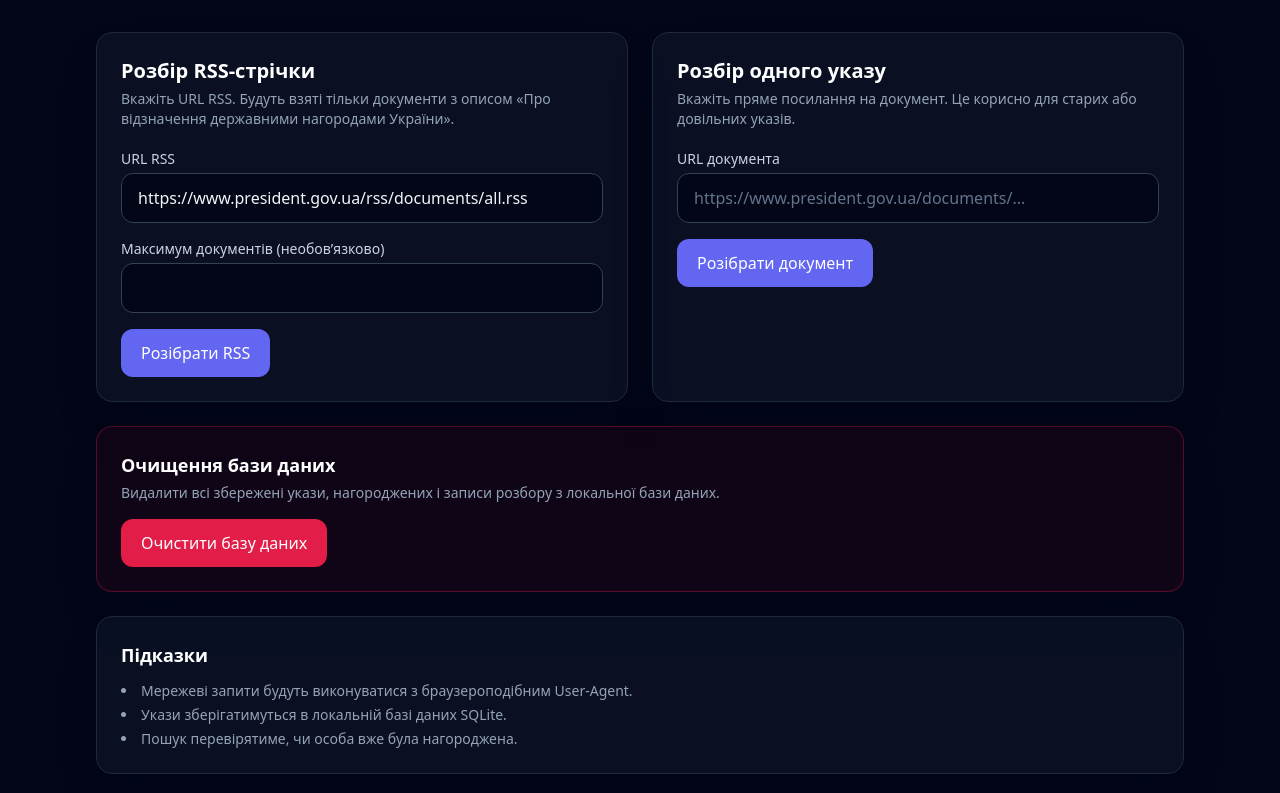
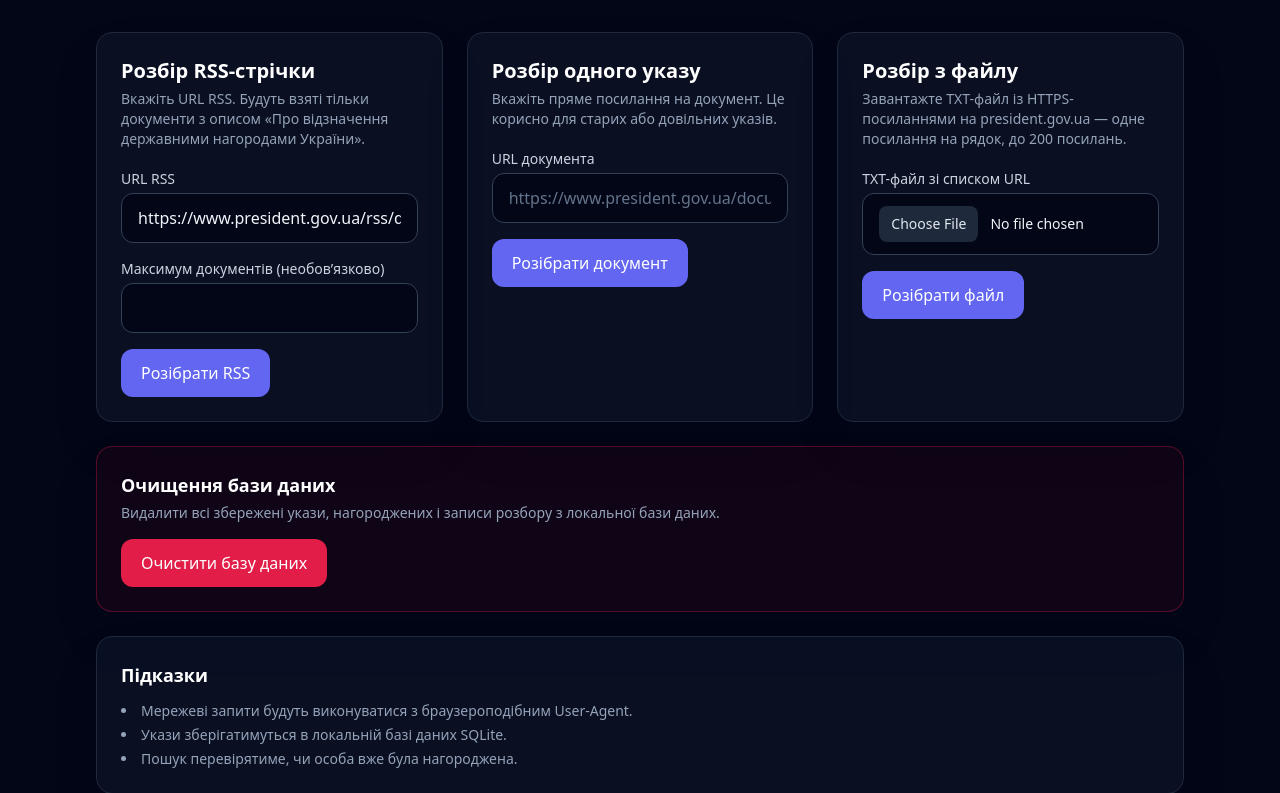
Before and after one commit to veschiy/order_parser, a Laravel app: page /parse in a window 1280 px wide. Shown: the part 93-886 px from the top of the page. Run offline with Laravel 12, Linux system fonts and the light colour scheme; some libraries are stand-ins or nearby versions.

Commit message:
feat: parse decree URLs from uploaded files
- ParseController and ParseRequest — validate uploaded TXT files and parse
  up to 200 HTTPS URLs from president.gov.ua
- parse/index.blade.php — add a file-upload form with loading state
- AwardsParserService — reparse soft-deleted orders while skipping active ones
- BrowserlikeClient — allow an injected requester for HTTP tests
- ParseFileTest — cover upload parsing, URL validation, limits, and deleted orders

```diff
--- a/app/Http/Controllers/ParseController.php
+++ b/app/Http/Controllers/ParseController.php
@@ -12,6 +12,7 @@ use App\Services\Monitoring\MonitoringEvaluationCache;
 use App\Services\Parsers\AwardsParserService;
 use Illuminate\Contracts\View\View;
 use Illuminate\Http\RedirectResponse;
+use Illuminate\Http\UploadedFile;
 use Illuminate\Support\Facades\DB;
 
 final class ParseController extends Controller
@@ -37,12 +38,98 @@ final class ParseController extends Controller
                 ->with('status', $this->formatSummary($summary));
         }
 
+        if ($mode === 'file') {
+            return $this->parseUploadedUrls($request);
+        }
+
         $url = $request->string('document_url')->toString();
         $summary = $this->parser->parseSingle($url);
 
         return redirect()
             ->route('parse.index')
             ->with('status', $this->formatSummary($summary));
+    }
+
+    private function parseUploadedUrls(ParseRequest $request): RedirectResponse
+    {
+        $file = $request->file('urls_file');
+        if (! $file instanceof UploadedFile) {
+            return redirect()
+                ->route('parse.index')
+                ->withErrors(['urls_file' => 'Завантажте текстовий файл зі списком URL.']);
+        }
+
+        $contents = $file->get();
+        if (is_string($contents)) {
+            $contents = preg_replace('/^\xEF\xBB\xBF/', '', $contents) ?? $contents;
+        }
+
+        $lines = is_string($contents) ? preg_split('/\R/', $contents) : false;
+        $urls = array_values(array_filter(
+            array_map(trim(...), $lines ?: []),
+            static fn (string $url): bool => $url !== '',
+        ));
+
+        if ($urls === [] || count($urls) > 200) {
+            return redirect()
+                ->route('parse.index')
+                ->withErrors(['urls_file' => 'Файл має містити від 1 до 200 URL-адрес, по одній на рядок.']);
+        }
+
+        foreach ($urls as $url) {
+            if (! $this->isAllowedFileUrl($url)) {
+                return redirect()
+                    ->route('parse.index')
+                    ->withErrors(['urls_file' => 'Дозволені лише HTTPS-посилання на president.gov.ua.']);
+            }
+        }
+
+        $summary = [
+            'mode' => 'file',
+            'source_url' => 'Uploaded URL list',
+            'items_found' => count($urls),
+            'items_parsed' => 0,
+            'orders_created' => 0,
+            'awardees_created' => 0,
+            'orders_processed' => 0,
+            'awardees_processed' => 0,
+            'errors' => [],
+        ];
+
+        foreach ($urls as $url) {
+            $singleSummary = $this->parser->parseSingle($url);
+            $summary['items_parsed'] += $singleSummary['items_parsed'];
+            $summary['orders_created'] += $singleSummary['orders_created'];
+            $summary['awardees_created'] += $singleSummary['awardees_created'];
+            $summary['orders_processed'] += $singleSummary['orders_processed'];
+            $summary['awardees_processed'] += $singleSummary['awardees_processed'];
+
+            foreach ($singleSummary['errors'] as $error) {
+                $summary['errors'][] = $url.': '.$error;
+            }
+        }
+
+        return redirect()
+            ->route('parse.index')
+            ->with('status', $this->formatSummary($summary));
+    }
+
+    private function isAllowedFileUrl(string $url): bool
+    {
+        if (filter_var($url, FILTER_VALIDATE_URL) === false) {
+            return false;
+        }
+
+        $parts = parse_url($url);
+        if (! is_array($parts)) {
+            return false;
+        }
+
+        return strtolower($parts['scheme'] ?? '') === 'https'
+            && in_array(strtolower($parts['host'] ?? ''), ['president.gov.ua', 'www.president.gov.ua'], true)
+            && ! isset($parts['user'])
+            && ! isset($parts['pass'])
+            && (! isset($parts['port']) || $parts['port'] === 443);
     }
 
     public function clearDatabase(MonitoringEvaluationCache $evaluationCache): RedirectResponse
--- a/app/Http/Requests/ParseRequest.php
+++ b/app/Http/Requests/ParseRequest.php
@@ -19,10 +19,11 @@ final class ParseRequest extends FormRequest
     public function rules(): array
     {
         return [
-            'mode' => ['required', 'in:rss,single'],
+            'mode' => ['required', 'in:rss,single,file'],
             'rss_url' => ['required_if:mode,rss', 'url'],
             'max_items' => ['nullable', 'integer', 'min:1', 'max:100'],
             'document_url' => ['required_if:mode,single', 'url'],
+            'urls_file' => ['required_if:mode,file', 'file', 'mimes:txt', 'extensions:txt', 'max:1024'],
         ];
     }
 }
--- a/app/Services/Http/BrowserlikeClient.php
+++ b/app/Services/Http/BrowserlikeClient.php
@@ -20,6 +20,9 @@ final class BrowserlikeClient
     /** @var callable(int): void */
     private $sleeper;
 
+    /** @var (callable(string, array<string, string>): array{0: int, 1: string})|null */
+    private $requester;
+
     private ?float $lastRequestAt = null;
 
     /** @var non-empty-string|null */
@@ -31,10 +34,12 @@ final class BrowserlikeClient
         ?callable $sleeper = null,
         private readonly int $minIntervalMs = 1000,
         private readonly bool $useCookies = true,
+        ?callable $requester = null,
     ) {
         $this->sleeper = $sleeper ?? static function (int $microseconds): void {
             usleep($microseconds);
         };
+        $this->requester = $requester;
     }
 
     public function __destruct()
@@ -186,6 +191,10 @@ final class BrowserlikeClient
      */
     private function perform(string $url, array $headers): array
     {
+        if ($this->requester !== null) {
+            return ($this->requester)($url, $headers);
+        }
+
         $handle = curl_init($url);
 
         if ($handle === false) {
--- a/app/Services/Parsers/AwardsParserService.php
+++ b/app/Services/Parsers/AwardsParserService.php
@@ -207,11 +207,7 @@ final class AwardsParserService
         $publicationDate = $this->parsePublishedAt($publishedAt);
         $existingOrder = Order::withTrashed()->where('document_url', $url)->first();
 
-        if ($existingOrder !== null && $existingOrder->awardees()->exists()) {
-            if ($existingOrder->trashed()) {
-                $existingOrder->restore();
-            }
-
+        if ($existingOrder !== null && ! $existingOrder->trashed()) {
             return [$existingOrder, 0, null];
         }
 
--- a/resources/views/parse/index.blade.php
+++ b/resources/views/parse/index.blade.php
@@ -3,7 +3,7 @@
 @section('title', 'Розбір стрічки або указу')
 
 @section('content')
-    <div class="grid gap-6 lg:grid-cols-2">
+    <div class="grid gap-6 lg:grid-cols-3">
         <section class="relative rounded-2xl border border-slate-800 bg-slate-900/60 p-6 shadow-2xl shadow-slate-950/30">
             <h2 class="text-xl font-semibold text-white">Розбір RSS-стрічки</h2>
             <p class="mt-1 text-sm text-slate-400">Вкажіть URL RSS. Будуть взяті тільки документи з описом «Про відзначення державними нагородами України».</p>
@@ -74,6 +74,36 @@
                 </div>
             </div>
         </section>
+
+        <section class="relative rounded-2xl border border-slate-800 bg-slate-900/60 p-6 shadow-2xl shadow-slate-950/30">
+            <h2 class="text-xl font-semibold text-white">Розбір з файлу</h2>
+            <p class="mt-1 text-sm text-slate-400">Завантажте TXT-файл із HTTPS-посиланнями на president.gov.ua — одне посилання на рядок, до 200 посилань.</p>
+
+            <form method="POST" action="{{ route('parse.store') }}" enctype="multipart/form-data" class="mt-5 space-y-4" onsubmit="document.getElementById('parseFile-loading').classList.remove('hidden')">
+                @csrf
+                <input type="hidden" name="mode" value="file">
+                <div>
+                    <label for="urls_file" class="mb-1 block text-sm font-medium text-slate-300">TXT-файл зі списком URL</label>
+                    <input
+                        id="urls_file"
+                        type="file"
+                        name="urls_file"
+                        accept=".txt,text/plain"
+                        required
+                        class="w-full rounded-xl border border-slate-700 bg-slate-950 px-4 py-3 text-sm text-slate-100 outline-none transition file:mr-3 file:rounded-lg file:border-0 file:bg-slate-800 file:px-3 file:py-2 file:text-slate-200 focus:border-indigo-500 focus:ring-2 focus:ring-indigo-500/30"
+                    >
+                </div>
+                <button type="submit" class="rounded-xl bg-indigo-500 px-5 py-3 font-medium text-white transition hover:bg-indigo-400">
+                    Розібрати файл
+                </button>
+            </form>
+            <div id="parseFile-loading" class="hidden absolute inset-0 z-10 flex items-center justify-center rounded-2xl bg-slate-900/60 backdrop-blur-sm pointer-events-auto">
+                <div class="text-center">
+                    <div class="inline-block h-8 w-8 animate-spin rounded-full border-4 border-indigo-500 border-t-transparent"></div>
+                    <p class="mt-3 text-sm text-slate-300">Завантаження...</p>
+                </div>
+            </div>
+        </section>
     </div>
 
     <section class="mt-6 rounded-2xl border border-rose-900/60 bg-rose-950/20 p-6 shadow-2xl shadow-slate-950/30">
```
Also changed, not shown: tests/Feature/ParseFileTest.php (added, +174 -0 lines).
